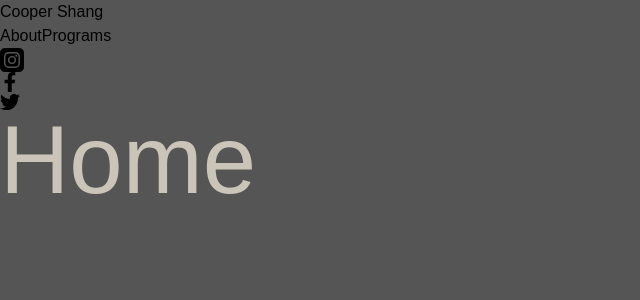
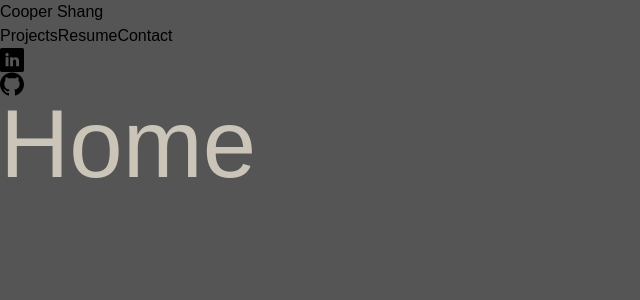
Before and after one commit to vvEii/portfolio, a React (Create React App) app: page / in a window 1280 px wide. Shown: the top 300 px of the page, without its empty margins (0-640 px from the left). Built offline with nearby package versions, Linux system fonts and the light colour scheme.

Commit message:
Add GitHub and Linkedin Icons and links

```diff
--- a/src/App.js
+++ b/src/App.js
@@ -9,8 +9,10 @@ function App() {
         <Nav />
         <Switch>
           <Route path='/' exact component={Home} />
-          {/* <Route path='/programs' component={} />
-        <Route path='/contact' component={} /> */}
+          {/* <Route path='/projects' component={} />
+          <Route path='/contact' component={} />
+         <Route path='/resume' component={} />
+        */}
         </Switch>
       </div>
     </Router>
--- a/src/components/Nav.js
+++ b/src/components/Nav.js
@@ -8,7 +8,7 @@ const Nav = () => {
         Cooper Shang
       </Link>
 
-      <Link to='/mobile-menu' className=''>
+      {/* <Link to='/mobile-menu' className=''>
         <svg
           className='w-8 h-8 md:hidden'
           fill='currentColor'
@@ -28,66 +28,39 @@ const Nav = () => {
 			c5.888,0,10.667-4.779,10.667-10.667C512,399.445,507.221,394.667,501.333,394.667z'
           />
         </svg>
-      </Link>
+      </Link> */}
 
       <div className=''>
-        <Link className='' to='/about'>
-          About
+        <Link className='' to='/projects'>
+          Projects
         </Link>
-        <Link className='' to='/programs'>
-          Programs
+        <Link className='' to='/resume'>
+          Resume
         </Link>
-
-        <a href='https://www.instagram.com/engagedcommunities/'>
-          {/* outline style instagram icon */}
-          {/* <svg
-          className='w-5 h-5'
-          fill='none'
-          xmlns='http://www.w3.org/2000/svg'
-          viewBox='0 0 448 512'
-        >
-          <path
-            fill='currentColor'
-            d='M224.1 141c-63.6 0-114.9 51.3-114.9 114.9s51.3 114.9 114.9 114.9S339 319.5 339 255.9 287.7 141 224.1 141zm0 189.6c-41.1 0-74.7-33.5-74.7-74.7s33.5-74.7 74.7-74.7 74.7 33.5 74.7 74.7-33.6 74.7-74.7 74.7zm146.4-194.3c0 14.9-12 26.8-26.8 26.8-14.9 0-26.8-12-26.8-26.8s12-26.8 26.8-26.8 26.8 12 26.8 26.8zm76.1 27.2c-1.7-35.9-9.9-67.7-36.2-93.9-26.2-26.2-58-34.4-93.9-36.2-37-2.1-147.9-2.1-184.9 0-35.8 1.7-67.6 9.9-93.9 36.1s-34.4 58-36.2 93.9c-2.1 37-2.1 147.9 0 184.9 1.7 35.9 9.9 67.7 36.2 93.9s58 34.4 93.9 36.2c37 2.1 147.9 2.1 184.9 0 35.9-1.7 67.7-9.9 93.9-36.2 26.2-26.2 34.4-58 36.2-93.9 2.1-37 2.1-147.8 0-184.8zM398.8 388c-7.8 19.6-22.9 34.7-42.6 42.6-29.5 11.7-99.5 9-132.1 9s-102.7 2.6-132.1-9c-19.6-7.8-34.7-22.9-42.6-42.6-11.7-29.5-9-99.5-9-132.1s-2.6-102.7 9-132.1c7.8-19.6 22.9-34.7 42.6-42.6 29.5-11.7 99.5-9 132.1-9s102.7-2.6 132.1 9c19.6 7.8 34.7 22.9 42.6 42.6 11.7 29.5 9 99.5 9 132.1s2.7 102.7-9 132.1z'
-          ></path>
-        </svg> */}
+        <Link className='' to='/contact'>
+          Contact
+        </Link>
+        {/* linkedin link */}
+        <a href='https://www.linkedin.com/in/coopershang/'>
           <svg
+            className='w-6 h-6'
             xmlns='http://www.w3.org/2000/svg'
-            width='24'
-            height='24'
+            viewBox='0 0 512 512'
+          >
+            <path d='m475.074219 0h-438.148438c-20.394531 0-36.925781 16.53125-36.925781 36.925781v438.148438c0 20.394531 16.53125 36.925781 36.925781 36.925781h438.148438c20.394531 0 36.925781-16.53125 36.925781-36.925781v-438.148438c0-20.394531-16.53125-36.925781-36.925781-36.925781zm-293.464844 387h-62.347656v-187.574219h62.347656zm-31.171875-213.1875h-.40625c-20.921875 0-34.453125-14.402344-34.453125-32.402344 0-18.40625 13.945313-32.410156 35.273437-32.410156 21.328126 0 34.453126 14.003906 34.859376 32.410156 0 18-13.53125 32.402344-35.273438 32.402344zm255.984375 213.1875h-62.339844v-100.347656c0-25.21875-9.027343-42.417969-31.585937-42.417969-17.222656 0-27.480469 11.601563-31.988282 22.800781-1.648437 4.007813-2.050781 9.609375-2.050781 15.214844v104.75h-62.34375s.816407-169.976562 0-187.574219h62.34375v26.558594c8.285157-12.78125 23.109375-30.960937 56.1875-30.960937 41.019531 0 71.777344 26.808593 71.777344 84.421874zm0 0' />
+          </svg>
+        </a>
+        {/* GitHub link */}
+        <a href='https://github.com/vvEii'>
+          <svg
+            className='w-6 h-6'
+            xmlns='http://www.w3.org/2000/svg'
             viewBox='0 0 24 24'
           >
             <path
+              d='m12 .5c-6.63 0-12 5.28-12 11.792 0 5.211 3.438 9.63 8.205 11.188.6.111.82-.254.82-.567 0-.28-.01-1.022-.015-2.005-3.338.711-4.042-1.582-4.042-1.582-.546-1.361-1.335-1.725-1.335-1.725-1.087-.731.084-.716.084-.716 1.205.082 1.838 1.215 1.838 1.215 1.07 1.803 2.809 1.282 3.495.981.108-.763.417-1.282.76-1.577-2.665-.295-5.466-1.309-5.466-5.827 0-1.287.465-2.339 1.235-3.164-.135-.298-.54-1.497.105-3.121 0 0 1.005-.316 3.3 1.209.96-.262 1.98-.392 3-.398 1.02.006 2.04.136 3 .398 2.28-1.525 3.285-1.209 3.285-1.209.645 1.624.24 2.823.12 3.121.765.825 1.23 1.877 1.23 3.164 0 4.53-2.805 5.527-5.475 5.817.42.354.81 1.077.81 2.182 0 1.578-.015 2.846-.015 3.229 0 .309.21.678.825.56 4.801-1.548 8.236-5.97 8.236-11.173 0-6.512-5.373-11.792-12-11.792z'
               fill='currentColor'
-              d='M15.233 5.488c-.843-.038-1.097-.046-3.233-.046s-2.389.008-3.232.046c-2.17.099-3.181 1.127-3.279 3.279-.039.844-.048 1.097-.048 3.233s.009 2.389.047 3.233c.099 2.148 1.106 3.18 3.279 3.279.843.038 1.097.047 3.233.047 2.137 0 2.39-.008 3.233-.046 2.17-.099 3.18-1.129 3.279-3.279.038-.844.046-1.097.046-3.233s-.008-2.389-.046-3.232c-.099-2.153-1.111-3.182-3.279-3.281zm-3.233 10.62c-2.269 0-4.108-1.839-4.108-4.108 0-2.269 1.84-4.108 4.108-4.108s4.108 1.839 4.108 4.108c0 2.269-1.839 4.108-4.108 4.108zm4.271-7.418c-.53 0-.96-.43-.96-.96s.43-.96.96-.96.96.43.96.96-.43.96-.96.96zm-1.604 3.31c0 1.473-1.194 2.667-2.667 2.667s-2.667-1.194-2.667-2.667c0-1.473 1.194-2.667 2.667-2.667s2.667 1.194 2.667 2.667zm4.333-12h-14c-2.761 0-5 2.239-5 5v14c0 2.761 2.239 5 5 5h14c2.762 0 5-2.239 5-5v-14c0-2.761-2.238-5-5-5zm.952 15.298c-.132 2.909-1.751 4.521-4.653 4.654-.854.039-1.126.048-3.299.048s-2.444-.009-3.298-.048c-2.908-.133-4.52-1.748-4.654-4.654-.039-.853-.048-1.125-.048-3.298 0-2.172.009-2.445.048-3.298.134-2.908 1.748-4.521 4.654-4.653.854-.04 1.125-.049 3.298-.049s2.445.009 3.299.048c2.908.133 4.523 1.751 4.653 4.653.039.854.048 1.127.048 3.299 0 2.173-.009 2.445-.048 3.298z'
             />
-          </svg>
-        </a>
-        <a href='https://www.facebook.com/Engaged-Communities-114376120212298/'>
-          <svg
-            className='w-5 h-5'
-            fill='none'
-            xmlns='http://www.w3.org/2000/svg'
-            viewBox='0 0 320 512'
-          >
-            <path
-              fill='currentColor'
-              d='M279.14 288l14.22-92.66h-88.91v-60.13c0-25.35 12.42-50.06 52.24-50.06h40.42V6.26S260.43 0 225.36 0c-73.22 0-121.08 44.38-121.08 124.72v70.62H22.89V288h81.39v224h100.17V288z'
-            ></path>
-          </svg>
-        </a>
-
-        <a href='https://twitter.com/EngagedCommuni2'>
-          <svg
-            className='w-5 h-5'
-            fill='none'
-            xmlns='http://www.w3.org/2000/svg'
-            viewBox='0 0 512 512'
-          >
-            <path
-              fill='currentColor'
-              d='M459.37 151.716c.325 4.548.325 9.097.325 13.645 0 138.72-105.583 298.558-298.558 298.558-59.452 0-114.68-17.219-161.137-47.106 8.447.974 16.568 1.299 25.34 1.299 49.055 0 94.213-16.568 130.274-44.832-46.132-.975-84.792-31.188-98.112-72.772 6.498.974 12.995 1.624 19.818 1.624 9.421 0 18.843-1.3 27.614-3.573-48.081-9.747-84.143-51.98-84.143-102.985v-1.299c13.969 7.797 30.214 12.67 47.431 13.319-28.264-18.843-46.781-51.005-46.781-87.391 0-19.492 5.197-37.36 14.294-52.954 51.655 63.675 129.3 105.258 216.365 109.807-1.624-7.797-2.599-15.918-2.599-24.04 0-57.828 46.782-104.934 104.934-104.934 30.213 0 57.502 12.67 76.67 33.137 23.715-4.548 46.456-13.32 66.599-25.34-7.798 24.366-24.366 44.833-46.132 57.827 21.117-2.273 41.584-8.122 60.426-16.243-14.292 20.791-32.161 39.308-52.628 54.253z'
-            ></path>
           </svg>
         </a>
       </div>
```
